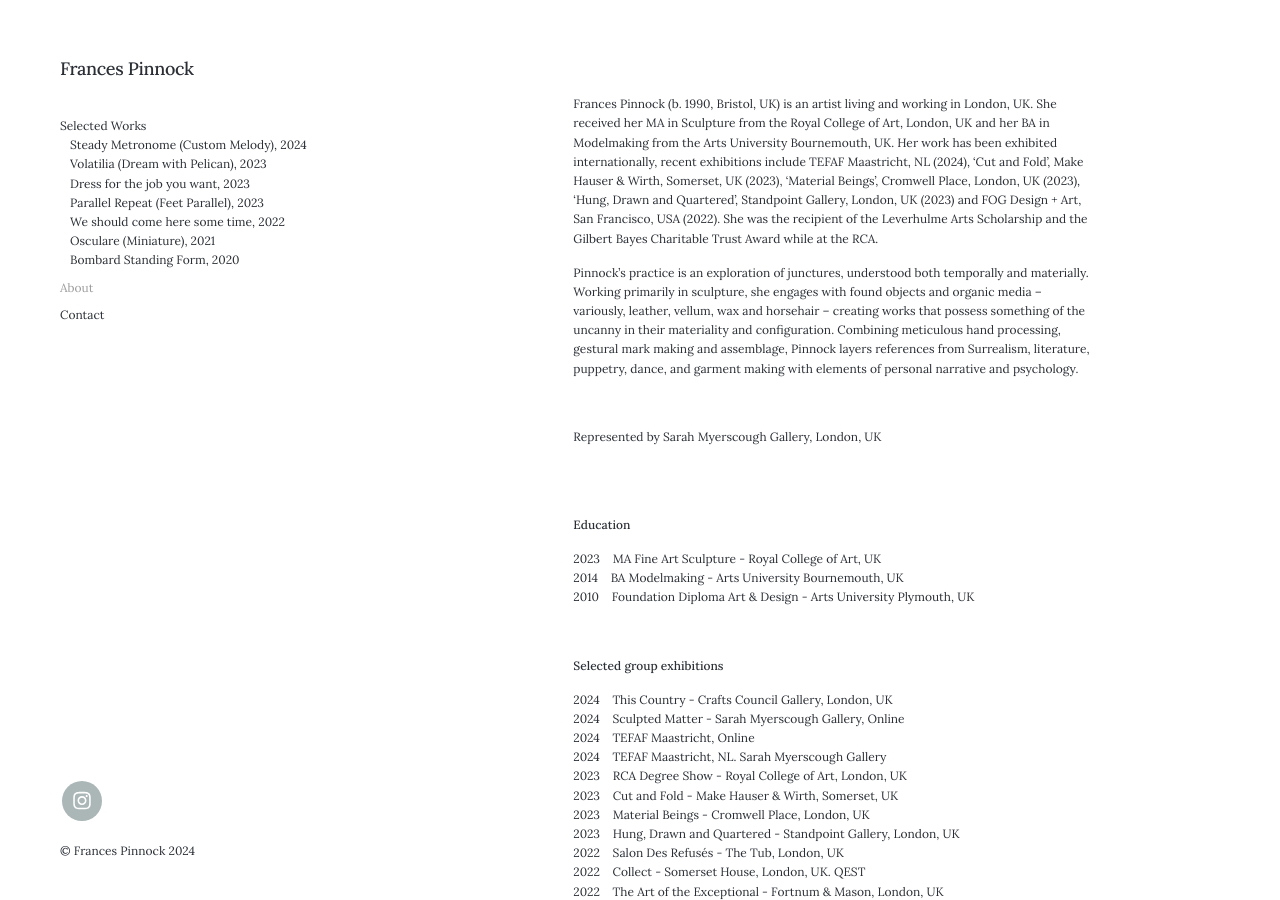
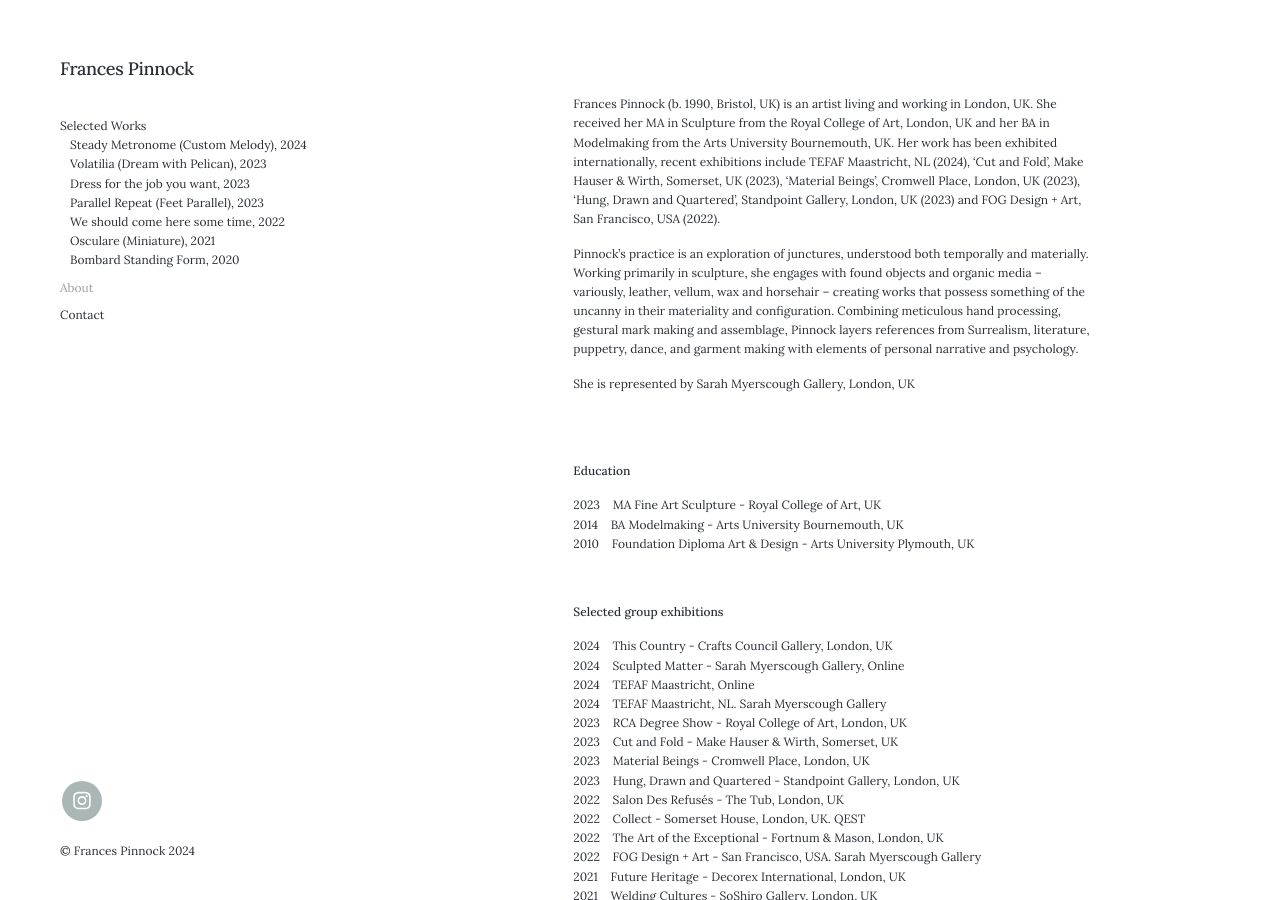
Before and after one commit to francespinnock/francespinnock.github.io, a Jekyll site: the page built from _pages/about.md, in a window 1280 px wide and 900 px high. Built offline with Jekyll 4.4.1, drawn with Linux system fonts in a browser that asks for light colours; nearby versions of some CDN libraries.

Commit message:
Update about.md

```diff
--- a/_pages/about.md
+++ b/_pages/about.md
@@ -7,13 +7,11 @@ description: About Frances Pinnock
 <br />
 
 
-Frances Pinnock (b. 1990, Bristol, UK) is an artist living and working in London, UK. She received her MA in Sculpture from the Royal College of Art, London, UK and her BA in Modelmaking from the Arts University Bournemouth, UK. Her work has been exhibited internationally, recent exhibitions include TEFAF Maastricht, NL (2024), ‘Cut and Fold’, Make Hauser & Wirth, Somerset, UK (2023), ‘Material Beings’, Cromwell Place, London, UK (2023), ‘Hung, Drawn and Quartered’, Standpoint Gallery, London, UK (2023) and FOG Design + Art, San Francisco, USA (2022). She was the recipient of the Leverhulme Arts Scholarship and the Gilbert Bayes Charitable Trust Award while at the RCA.
+Frances Pinnock (b. 1990, Bristol, UK) is an artist living and working in London, UK. She received her MA in Sculpture from the Royal College of Art, London, UK and her BA in Modelmaking from the Arts University Bournemouth, UK. Her work has been exhibited internationally, recent exhibitions include TEFAF Maastricht, NL (2024), ‘Cut and Fold’, Make Hauser & Wirth, Somerset, UK (2023), ‘Material Beings’, Cromwell Place, London, UK (2023), ‘Hung, Drawn and Quartered’, Standpoint Gallery, London, UK (2023) and FOG Design + Art, San Francisco, USA (2022).
 
 Pinnock's practice is an exploration of junctures, understood both temporally and materially. Working primarily in sculpture, she engages with found objects and organic media – variously, leather, vellum, wax and horsehair – creating works that possess something of the uncanny in their materiality and configuration. Combining meticulous hand processing, gestural mark making and assemblage, Pinnock layers references from Surrealism, literature, puppetry, dance, and garment making with elements of personal narrative and psychology.
 
-<br />
-
-Represented by Sarah Myerscough Gallery, London, UK
+She is represented by Sarah Myerscough Gallery, London, UK
 
 
 <br />
```
